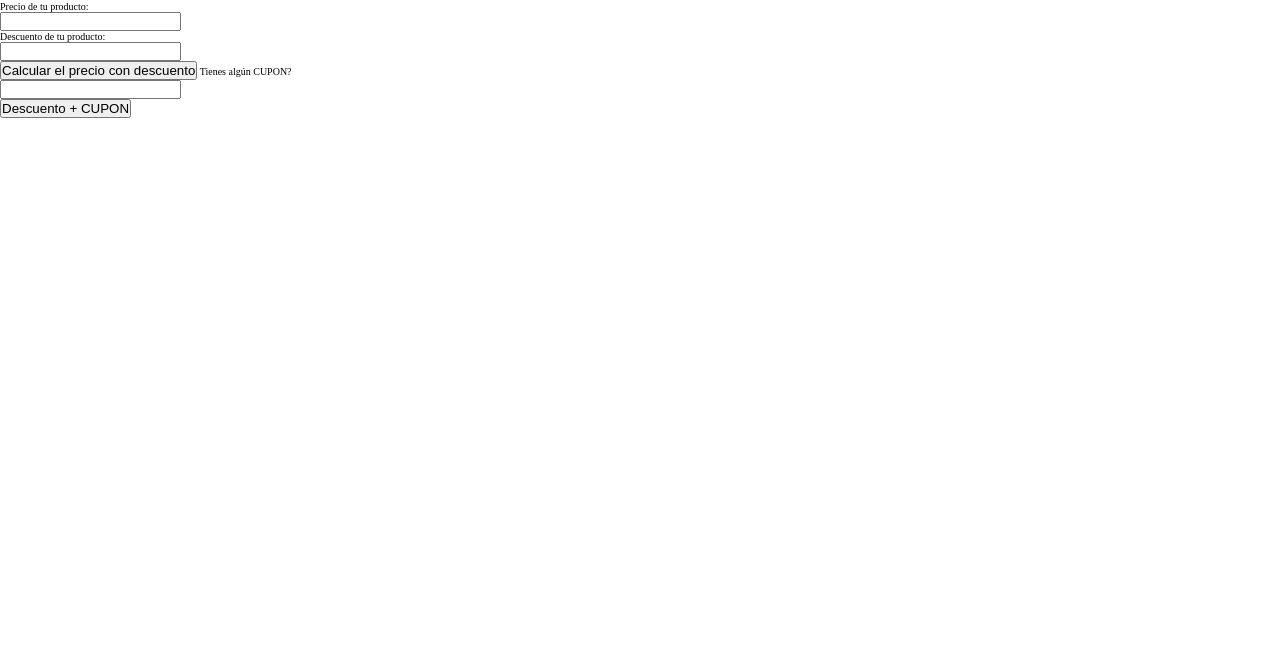
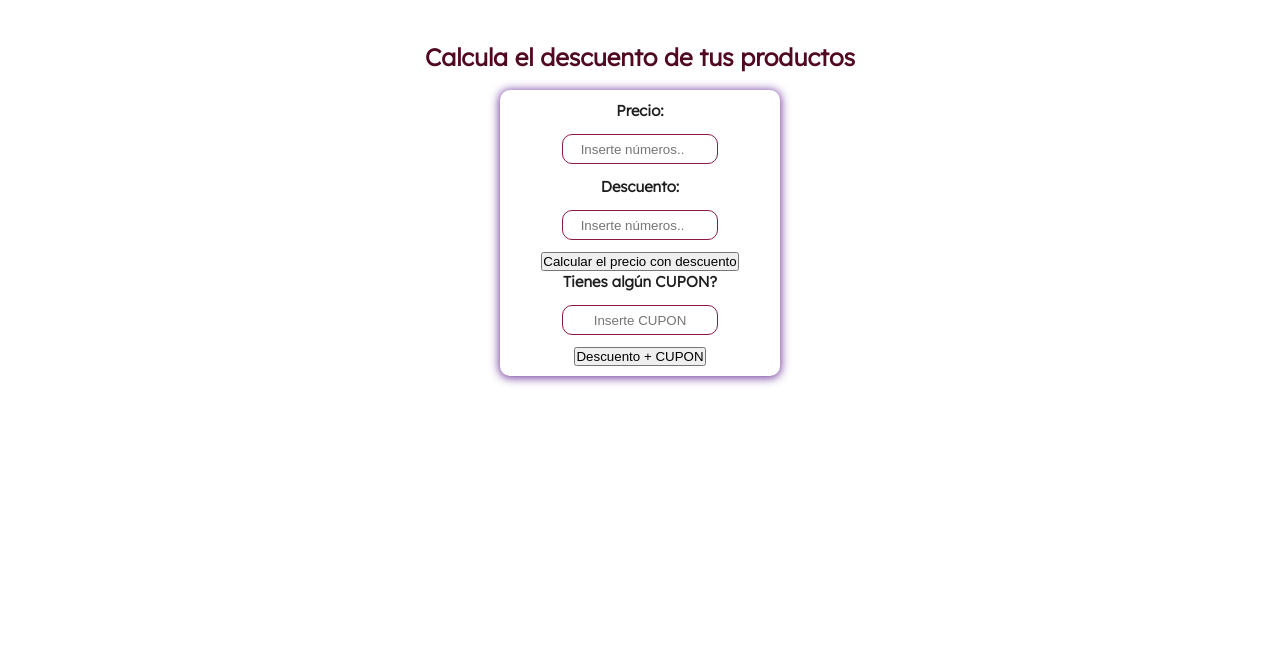
Before and after one commit to KevinChari/Geometr.io, a plain HTML site: page taller-decuentos/descuentos.html in a window 1280 px wide. Shown: the part 136-800 px from the top of the page. Drawn offline with Linux system fonts and the light colour scheme.

Commit message:
Estilizado de los labels and Inputs

```diff
--- a/taller-decuentos/descuento.css
+++ b/taller-decuentos/descuento.css
@@ -1,3 +1,14 @@
+
+:root {
+    /* colores */
+    --tiulos:#500921;
+    --bordes: #8a1948;
+    --subtitulos: #1e1e1f;
+    --inputs: #E7F5FF;
+    --inputsbackgr: #ba6fd1;
+}
+
+
 * {
     margin: 0;
     padding: 0;
@@ -6,7 +17,9 @@
 
 html {
     font-size: 62.5%;
+    font-family: 'Lexend Deca', sans-serif;
 }
+
 header {
     position: relative;
     display: flex;
@@ -22,3 +35,67 @@ header img {
     height: 120px;
     align-self: center;
 }
+
+main {
+    width: 100%;
+    height: auto;
+}
+
+main .main__container {
+    display: flex;
+    flex-direction: column;
+    width: 100%;
+    height: auto;
+    padding-top: 60px;
+    text-align: center;
+    justify-content: center;
+    align-items: center;
+}
+
+.main__container h2 {
+    margin-bottom: 20px;
+    font-size: 2.4rem;
+    font-weight: bold;
+    line-height: 2.6rem;
+    color: var(--tiulos);
+}
+
+.main__container form {
+    position: relative;
+    width: 280px;
+    min-width: 280px;
+    height: auto;
+    display: flex;
+    padding: 10px;
+    flex-direction: column;
+    align-items: center;
+    box-shadow: 0px 1px 10px 1px #57198ad8 ;
+    border-radius: 10px;
+}
+
+.label__text {
+    margin-bottom: 12px;
+    font-size: 1.5rem;
+    line-height: 2.2rem;
+    color: var(--subtitulos);
+    font-weight: 600;
+}
+
+form .form__container-input {
+    width: 60%;
+    height: 30px;
+    display: flex;
+    margin-bottom: 12px;
+    border: 1px solid var(--bordes);
+    border-radius: 10px;
+    justify-content: center;
+    align-items: center;
+}
+
+form .form__container-input input {
+    width: 80%;
+    height: 23px;
+    outline: none;
+    border: none;
+    text-align: center;
+}
--- a/taller-decuentos/descuentos.html
+++ b/taller-decuentos/descuentos.html
@@ -6,35 +6,36 @@
     <meta name="viewport" content="width=device-width, initial-scale=1.0">
     <title>Porcentajes y Descuentos</title>
     <link rel="stylesheet" href="../taller-decuentos/descuento.css">
+    <link rel="preconnect" href="https://fonts.googleapis.com">
+    <link rel="preconnect" href="https://fonts.gstatic.com" crossorigin>
+    <link href="https://fonts.googleapis.com/css2?family=Lexend+Deca:wght@300&display=swap" rel="stylesheet">
 </head>
 <body>
     <header>
         <img src="../assets/imgs/desFonds.jpg" alt="">
     </header>
 
-
-    <section>
-        <h2>Calcula el precio a pagar de tus productos con descuento </h2>
-
-
+<main>
+    <section class="main__container">
+        <h2>Calcula el descuento de tus productos </h2>
         <form>
-        <label for="InputPrice">Precio de tu producto:</label>
-        <div>
-            <input id="InputPrice" type="number">
+            <label class="label__text" for="InputPrice">Precio:</label>
+            <div class="form__container-input">
+                <input id="InputPrice" type="number" placeholder="Inserte números..">
             </div>
 
-        <label for="InputDiscound">Descuento de tu producto:</label>
-        <div>
-            <input id="InputDiscound" type="number">
+            <label class="label__text" for="InputDiscound">Descuento:</label>
+            <div class="form__container-input">
+                <input id="InputDiscound" type="number" placeholder="Inserte números..">
             </div>
 
             <button type="button" onclick="onclickButtonPriceDiscount()">
                 Calcular el precio con descuento
             </button>
 
-        <label for="InputCoupon">Tienes algún CUPON? </label>
-        <div>
-            <input id="InputCoupon" type="text">
+            <label class="label__text" for="InputCoupon">Tienes algún CUPON? </label>
+            <div class="form__container-input">
+                <input id="InputCoupon" type="text" placeholder="Inserte CUPON">
             </div>
 
             <button type="button" onclick="onclickButtonPriceCupon()">
@@ -46,6 +47,8 @@
         </form>
     </section>
 
+</main>
+
     <script src="./descuentos.js"></script>
 </body>
 </html>
```
Lines whose indentation alone changed are shown as unchanged.
